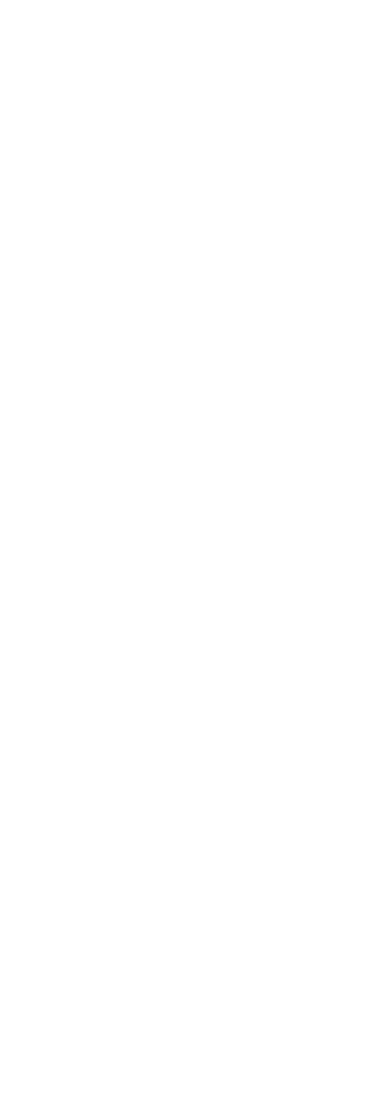
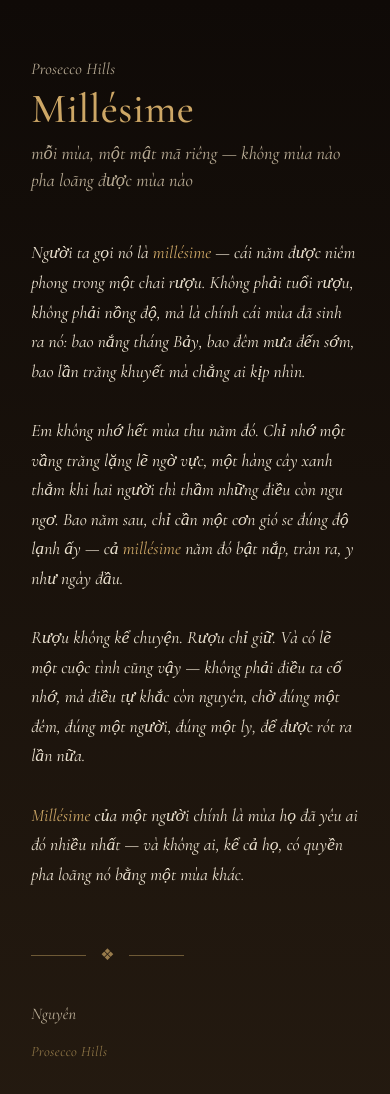
Before and after one commit to mustseeinvietnam/ProseccoHills, a plain HTML site: page Millésime.html in a window 390 px wide. Shown: the top 1094 px of the page. Before the commit the page ends 844 px from the top, so only its background shows below. Drawn offline with nearby package versions, Linux system fonts and the light colour scheme.

Commit message:
Update Millésime.html

```diff
--- a/Millésime.html
+++ b/Millésime.html
@@ -7,3 +7,111 @@
 <link rel="preconnect" href="https://fonts.googleapis.com">
 <link rel="preconnect" href="https://fonts.gstatic.com" crossorigin>
 <link href="https://fonts.googleapis.com/css2?family=Cormorant+Garamond:ital,wght@0,400;0,500;0,600;1,400;1,500;1,600&display=swap" rel="stylesheet">
+<style>
+  :root{
+    --bg-deep:#0f0a07;
+    --bg-warm:#241a10;
+    --champagne:#cda766;
+    --champagne-dim:#8f7647;
+    --cream:#ece2d0;
+    --cream-dim:#b9ac95;
+  }
+  *{ box-sizing:border-box; }
+  html,body{ margin:0; padding:0; background:var(--bg-deep); }
+  body{ font-family:'Cormorant Garamond', serif; color:var(--cream); }
+
+  .page{
+    position:relative;
+    width:100%;
+    min-height:100vh;
+    display:flex;
+    background:var(--bg-deep);
+  }
+
+  .text-panel{
+    position:relative;
+    z-index:2;
+    flex:0 0 46%;
+    max-width:46%;
+    padding:9vh 4vw 8vh 6vw;
+    background:linear-gradient(120deg, var(--bg-deep) 0%, var(--bg-warm) 100%);
+    display:flex;
+    flex-direction:column;
+    justify-content:center;
+  }
+
+  .photo-panel{
+    position:relative;
+    z-index:1;
+    flex:1;
+    min-height:100vh;
+    overflow:hidden;
+  }
+  .photo-panel img{
+    width:100%;
+    height:100%;
+    object-fit:cover;
+    object-position:60% 30%;
+    display:block;
+  }
+
+  .seam{
+    position:absolute;
+    top:0; bottom:0;
+    left:46%;
+    width:14vw;
+    z-index:2;
+    background:linear-gradient(to right, var(--bg-deep) 0%, rgba(15,10,7,0.0) 100%);
+    pointer-events:none;
+  }
+
+  .kicker{ font-style:italic; font-weight:400; font-size:1.02rem; color:var(--cream-dim); letter-spacing:0.02em; margin:0 0 0.6em; }
+  h1{ font-weight:500; font-size:clamp(2.6rem, 5.4vw, 4rem); line-height:0.98; margin:0 0 0.25em; color:var(--champagne); letter-spacing:0.01em; }
+  .subtitle{ font-style:italic; font-size:1.14rem; color:var(--cream-dim); margin:0 0 2.4em; line-height:1.5; max-width:26ch; }
+  .stanza{ font-style:italic; font-weight:400; font-size:1.1rem; line-height:1.68; color:var(--cream); margin:0 0 1.7em; max-width:32ch; }
+  .stanza em{ font-style:italic; color:var(--champagne); }
+
+  .mark{ display:flex; align-items:center; gap:0.9em; margin:1.6em 0 1.4em; opacity:0.7; max-width:20ch; }
+  .mark::before, .mark::after{ content:""; height:1px; flex:1; background:var(--champagne-dim); }
+  .mark span{ font-size:1rem; color:var(--champagne); }
+
+  .signature{ font-style:italic; font-size:1.02rem; color:var(--cream-dim); }
+  .brand{ margin-top:0.2em; font-size:0.9rem; font-style:italic; color:var(--champagne-dim); letter-spacing:0.03em; }
+
+  @media (max-width:820px){
+    .page{ flex-direction:column; }
+    .text-panel{ flex:none; max-width:100%; width:100%; padding:7vh 8vw 5vh; background:linear-gradient(180deg, var(--bg-deep) 0%, var(--bg-warm) 100%); }
+    .photo-panel{ min-height:70vh; }
+    .photo-panel img{ object-position:50% 20%; }
+    .seam{ display:none; }
+    .stanza, .subtitle{ max-width:100%; }
+  }
+</style>
+</head>
+<body>
+  <div class="page">
+    <div class="text-panel">
+      <p class="kicker">Prosecco Hills</p>
+      <h1>Millésime</h1>
+      <p class="subtitle">mỗi mùa, một mật mã riêng — không mùa nào pha loãng được mùa nào</p>
+
+      <p class="stanza">Người ta gọi nó là <em>millésime</em> — cái năm được niêm phong trong một chai rượu. Không phải tuổi rượu, không phải nồng độ, mà là chính cái mùa đã sinh ra nó: bao nắng tháng Bảy, bao đêm mưa đến sớm, bao lần trăng khuyết mà chẳng ai kịp nhìn.</p>
+
+      <p class="stanza">Em không nhớ hết mùa thu năm đó. Chỉ nhớ một vầng trăng lặng lẽ ngờ vực, một hàng cây xanh thẳm khi hai người thì thầm những điều còn ngu ngơ. Bao năm sau, chỉ cần một cơn gió se đúng độ lạnh ấy — cả <em>millésime</em> năm đó bật nắp, tràn ra, y như ngày đầu.</p>
+
+      <p class="stanza">Rượu không kể chuyện. Rượu chỉ giữ. Và có lẽ một cuộc tình cũng vậy — không phải điều ta cố nhớ, mà điều tự khắc còn nguyên, chờ đúng một đêm, đúng một người, đúng một ly, để được rót ra lần nữa.</p>
+
+      <p class="stanza"><em>Millésime</em> của một người chính là mùa họ đã yêu ai đó nhiều nhất — và không ai, kể cả họ, có quyền pha loãng nó bằng một mùa khác.</p>
+
+      <div class="mark"><span>❖</span></div>
+
+      <p class="signature">Nguyên</p>
+      <p class="brand">Prosecco Hills</p>
+    </div>
+    <div class="seam"></div>
+    <div class="photo-panel">
+      <img src="photo.jpg" alt="Nguyên, Prosecco Hills">
+    </div>
+  </div>
+</body>
+</html>
```
